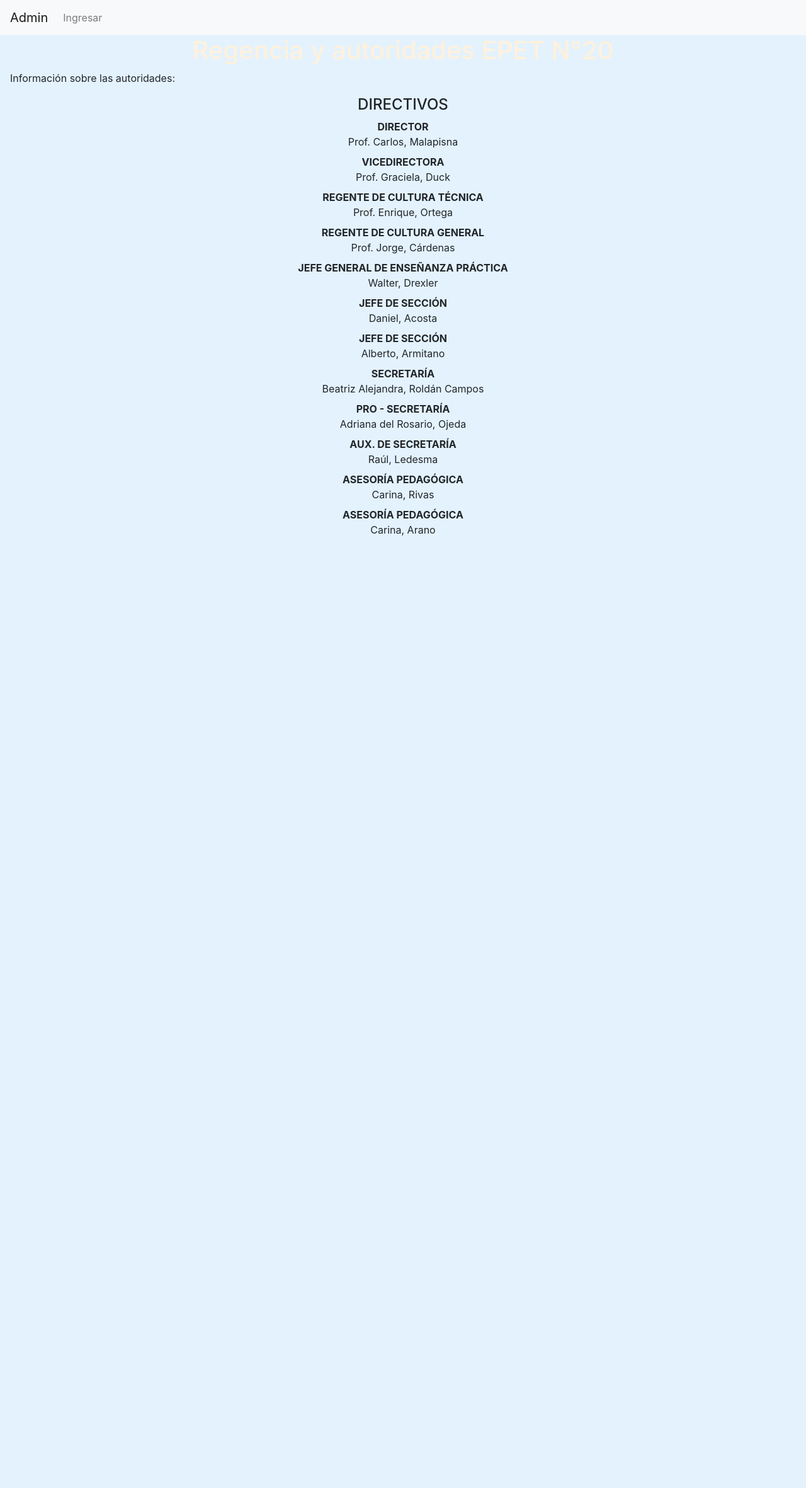
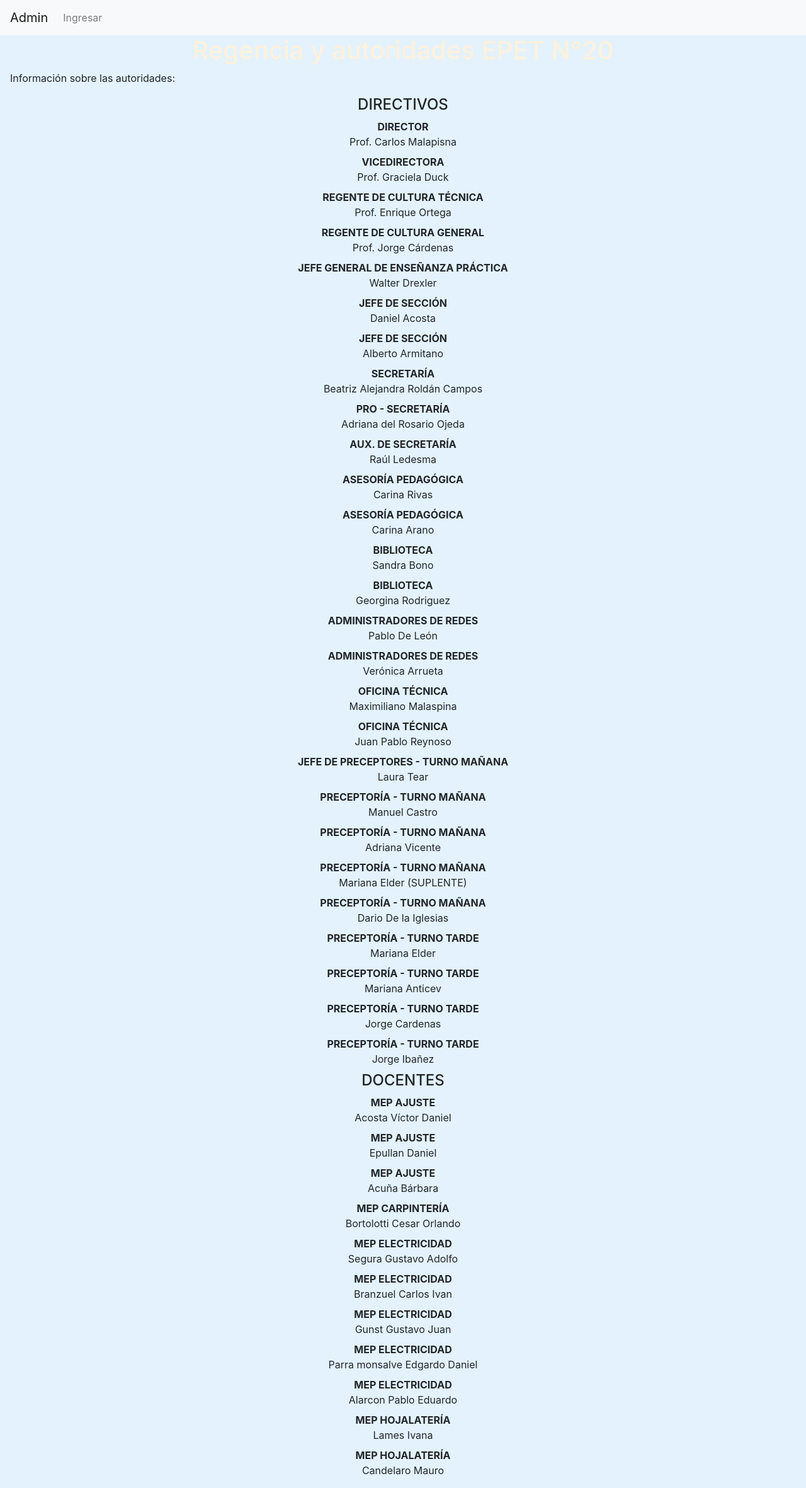
Before and after one commit to lucasavasta/-Regencia-autoridades, a Django app: page / in a window 1280 px wide. Shown: the whole page at 63% size. Before the commit the page ends 850 px from the top, so only its background shows below. Run offline with Django 3.2, Linux system fonts and the light colour scheme; parts of the project's set-up code (start-up, migrations or seed data) failed here and were passed over; some libraries are stand-ins or nearby versions.

Commit message:
Modifique el index principal
Sacamos las comas que no les gustaron al cliente, y tambien comple
tamos el listado

```diff
--- a/apps/autoridades/templates/crear.html
+++ b/apps/autoridades/templates/crear.html
@@ -14,10 +14,10 @@
 		<div class="form-group col-md-6 mb-0">
 			{{ form.turno|as_crispy_field }}
 		</div>
-	</div>
+		</div>
 			{{ form.curso|as_crispy_field }}
 			{{ form.division|as_crispy_field }}
-	<div class="form-row">
+		<div class="form-row">
 		<div class="form-group col-md-6 mb-0">
 			{{ form.asignatura|as_crispy_field }}
 		</div>
--- a/apps/core/templates/principal.html
+++ b/apps/core/templates/principal.html
@@ -7,29 +7,82 @@
 	<div align="center">
 	<dl>
 		<dt>DIRECTOR</dt>
-		<dd>Prof. Carlos, Malapisna</dd>
+		<dd>Prof. Carlos Malapisna</dd>
 		<dt>VICEDIRECTORA</dt>
-		<dd>Prof. Graciela, Duck</dd>
+		<dd>Prof. Graciela Duck</dd>
 		<dt>REGENTE DE CULTURA TÉCNICA</dt>
-		<dd>Prof. Enrique, Ortega</dd>
+		<dd>Prof. Enrique Ortega</dd>
 		<dt>REGENTE DE CULTURA GENERAL</dt>
-		<dd>Prof. Jorge, Cárdenas</dd>
+		<dd>Prof. Jorge Cárdenas</dd>
 		<dt>JEFE GENERAL DE ENSEÑANZA PRÁCTICA</dt>
-		<dd>Walter, Drexler</dd>
+		<dd>Walter Drexler</dd>
 		<dt>JEFE DE SECCIÓN</dt>
-		<dd>Daniel, Acosta</dd>
+		<dd>Daniel Acosta</dd>
 		<dt>JEFE DE SECCIÓN</dt>
-		<dd>Alberto, Armitano</dd>
+		<dd>Alberto Armitano</dd>
 		<dt>SECRETARÍA</dt>
-		<dd>Beatriz Alejandra, Roldán Campos</dd>
+		<dd>Beatriz Alejandra Roldán Campos</dd>
 		<dt>PRO - SECRETARÍA</dt>
-		<dd>Adriana del Rosario, Ojeda</dd>
+		<dd>Adriana del Rosario Ojeda</dd>
 		<dt>AUX. DE SECRETARÍA</dt>
-		<dd>Raúl, Ledesma</dd>
+		<dd>Raúl Ledesma</dd>
 		<dt>ASESORÍA PEDAGÓGICA</dt>
-		<dd>Carina, Rivas</dd>
+		<dd>Carina Rivas</dd>
 		<dt>ASESORÍA PEDAGÓGICA</dt>
-		<dd>Carina, Arano</dd>
+		<dd>Carina Arano</dd>
+		<dt>BIBLIOTECA</dt>
+		<dd>Sandra Bono</dd>
+		<dt>BIBLIOTECA</dt>
+		<dd>Georgina Rodriguez</dd>
+		<dt>ADMINISTRADORES DE REDES</dt>
+		<dd>Pablo De León</dd>
+		<dt>ADMINISTRADORES DE REDES</dt>
+		<dd>Verónica Arrueta</dd>
+		<dt>OFICINA TÉCNICA</dt>
+		<dd>Maximiliano Malaspina</dd>
+		<dt>OFICINA TÉCNICA</dt>
+		<dd>Juan Pablo Reynoso</dd>
+		<dt>JEFE DE PRECEPTORES - TURNO MAÑANA</dt>
+		<dd>Laura Tear</dd>
+		<dt>PRECEPTORÍA - TURNO MAÑANA</dt>
+		<dd>Manuel Castro</dd>
+		<dt>PRECEPTORÍA - TURNO MAÑANA</dt>
+		<dd>Adriana Vicente</dd>
+		<dt>PRECEPTORÍA - TURNO MAÑANA</dt>
+		<dd>Mariana Elder (SUPLENTE)</dd>
+		<dt>PRECEPTORÍA - TURNO MAÑANA</dt>
+		<dd>Dario De la Iglesias</dd>
+		<dt>PRECEPTORÍA - TURNO TARDE</dt>
+		<dd>Mariana Elder</dd>
+		<dt>PRECEPTORÍA - TURNO TARDE</dt>
+		<dd>Mariana Anticev</dd>
+		<dt>PRECEPTORÍA - TURNO TARDE</dt>
+		<dd>Jorge Cardenas</dd>
+		<dt>PRECEPTORÍA - TURNO TARDE</dt>
+		<dd>Jorge Ibañez</dd>
+		<h4 align="center">DOCENTES</h4>
+		<dt>MEP AJUSTE</dt>
+		<dd>Acosta Víctor Daniel</dd>
+		<dt>MEP AJUSTE</dt>
+		<dd>Epullan Daniel</dd>
+		<dt>MEP AJUSTE</dt>
+		<dd>Acuña Bárbara</dd>
+		<dt>MEP CARPINTERÍA</dt>
+		<dd>Bortolotti Cesar Orlando</dd>
+		<dt>MEP ELECTRICIDAD</dt>
+		<dd>Segura Gustavo Adolfo</dd>
+		<dt>MEP ELECTRICIDAD</dt>
+		<dd>Branzuel Carlos Ivan</dd>
+		<dt>MEP ELECTRICIDAD</dt>
+		<dd>Gunst Gustavo Juan</dd>
+		<dt>MEP ELECTRICIDAD</dt>
+		<dd>Parra monsalve Edgardo Daniel</dd>
+		<dt>MEP ELECTRICIDAD</dt>
+		<dd>Alarcon Pablo Eduardo</dd>
+		<dt>MEP HOJALATERÍA</dt>
+		<dd>Lames Ivana</dd>
+		<dt>MEP HOJALATERÍA</dt>
+		<dd>Candelaro Mauro</dd>
 	</dl>
 	</div>
 {% endblock formulario %}
```
